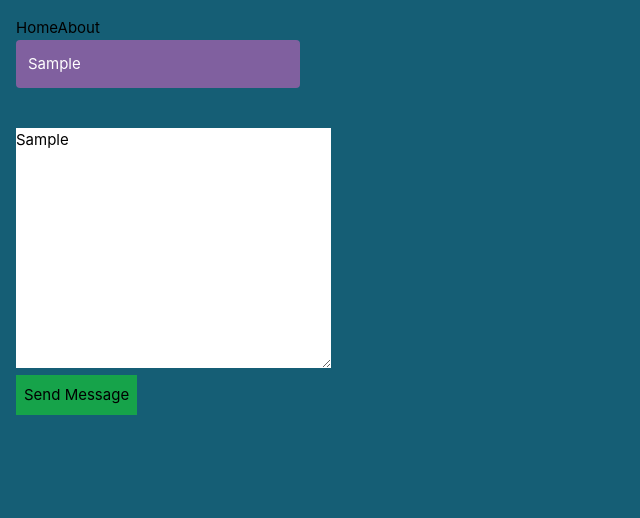
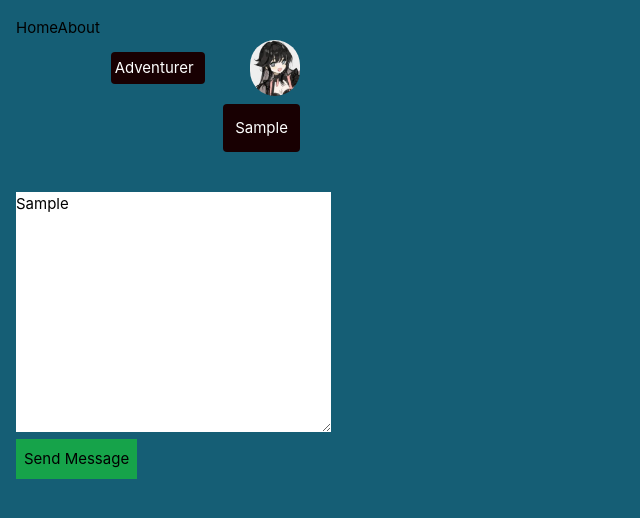
Before and after one commit to CarolinaMargiotti/characterwritting, a Vue app: page / in a window 1280 px wide. Both pictures are taken after typing "Sample" into the empty fields and a click on the button "Send Message". Shown: the top 518 px of the page, without its empty margins (0-640 px from the left). Built offline with nearby package versions, Linux system fonts and the light colour scheme.

Commit message:
character message setup

```diff
--- a/src/assets/baseTw.css
+++ b/src/assets/baseTw.css
@@ -554,37 +554,107 @@ video {
   --tw-contain-style:  ;
 }
 
-.mt-4 {
-  margin-top: 1rem;
+.col-span-3 {
+  grid-column: span 3 / span 3;
+}
+
+.col-start-3 {
+  grid-column-start: 3;
+}
+
+.col-start-2 {
+  grid-column-start: 2;
+}
+
+.mb-2 {
+  margin-bottom: 0.5rem;
+}
+
+.mb-5 {
+  margin-bottom: 1.25rem;
 }
 
 .mt-10 {
   margin-top: 2.5rem;
 }
 
-.mb-3 {
-  margin-bottom: 0.75rem;
+.mt-2 {
+  margin-top: 0.5rem;
 }
 
-.mb-10 {
-  margin-bottom: 2.5rem;
+.flex {
+  display: flex;
 }
 
-.mb-5 {
-  margin-bottom: 1.25rem;
+.grid {
+  display: grid;
+}
+
+.h-5 {
+  height: 1.25rem;
+}
+
+.h-20 {
+  height: 5rem;
+}
+
+.h-10 {
+  height: 2.5rem;
+}
+
+.h-14 {
+  height: 3.5rem;
+}
+
+.h-fit {
+  height: -moz-fit-content;
+  height: fit-content;
 }
 
 .w-30ch {
   width: 30ch;
 }
 
+.w-10ch {
+  width: 10ch;
+}
+
+.w-fit {
+  width: -moz-fit-content;
+  width: fit-content;
+}
+
+.grid-cols-3 {
+  grid-template-columns: repeat(3, minmax(0, 1fr));
+}
+
+.items-center {
+  align-items: center;
+}
+
+.justify-end {
+  justify-content: flex-end;
+}
+
+.justify-items-end {
+  justify-items: end;
+}
+
 .rounded {
   border-radius: 0.25rem;
+}
+
+.rounded-full {
+  border-radius: 9999px;
 }
 
 .bg-green-600 {
   --tw-bg-opacity: 1;
   background-color: rgb(22 163 74 / var(--tw-bg-opacity));
+}
+
+.p-2 {
+  padding: 0.5rem;
 }
 
 .p-3 {
@@ -595,8 +665,20 @@ video {
   padding: 1rem;
 }
 
-.p-2 {
-  padding: 0.5rem;
+.p-1 {
+  padding: 0.25rem;
+}
+
+.p-1\.5 {
+  padding: 0.375rem;
+}
+
+.align-middle {
+  vertical-align: middle;
+}
+
+.align-bottom {
+  vertical-align: bottom;
 }
 
 *,
--- a/src/components/CharacterMessage.vue
+++ b/src/components/CharacterMessage.vue
@@ -1,6 +1,8 @@
 <script>
 import { defineComponent } from "vue";
+import { getTextColorBasedOnContrast } from "@/util/TextColor";
 import Message from "./Message.vue";
+import CharacterMessage from "./CharacterMessage.vue";
 
 export default defineComponent({
 	name: "CharacterMessage",
@@ -8,22 +10,48 @@ export default defineComponent({
 		Message,
 	},
 	props: {
-		characterInfo: {
-			type: Object,
+		// characterInfo: {},
+		text: {
+			type: String,
 		},
 	},
 	data() {
 		return {
 			characterInfo: {
-				name: "Agne",
-				color: "#f2830d",
-				image: "",
+				name: "Adventurer",
+				color: "#180002",
+				image: "adventurer.jpg",
 				details: "",
 			},
 		};
 	},
+	computed: {
+		textColor() {
+			return getTextColorBasedOnContrast(this.characterInfo.color);
+		},
+		blockStyle() {
+			return {
+				backgroundColor: this.characterInfo.color,
+				color: this.textColor,
+			};
+		},
+	},
 });
 </script>
 <template>
-	<div></div>
+	<div class="grid grid-cols-3 items-center justify-items-end">
+		<div class="w-10ch p-1 rounded col-start-2 h-fit" :style="blockStyle">
+			{{ characterInfo.name }}
+		</div>
+		<img
+			class="rounded-full h-14 w-fit"
+			src="../assets/CharacterImages/Adventurer.jpg"
+			alt="Character image"
+		/>
+		<Message
+			class="col-span-3 mt-2"
+			:color="characterInfo.color"
+			:text="text"
+		></Message>
+	</div>
 </template>
--- a/src/components/Message.vue
+++ b/src/components/Message.vue
@@ -1,5 +1,6 @@
 <script>
 import { defineComponent } from "vue";
+import { getTextColorBasedOnContrast } from "@/util/TextColor";
 
 export default defineComponent({
 	name: "Message",
@@ -14,19 +15,7 @@ export default defineComponent({
 
 	computed: {
 		textColor() {
-			if (!this.color) return;
-
-			console.log(this.color);
-			// Convert hex to RGB
-			const r = parseInt(this.color.slice(1, 3), 16);
-			const g = parseInt(this.color.slice(3, 5), 16);
-			const b = parseInt(this.color.slice(5, 7), 16);
-
-			// Calculate luminance
-			const luminance = 0.2126 * r + 0.7152 * g + 0.0722 * b;
-
-			// Return black for light backgrounds and white for dark backgrounds
-			return luminance > 128 ? "black" : "white";
+			return getTextColorBasedOnContrast(this.color);
 		},
 		blockStyle() {
 			return {
@@ -39,7 +28,7 @@ export default defineComponent({
 </script>
 
 <template>
-	<p class="w-30ch rounded p-3" :style="blockStyle">
+	<p class="rounded p-3" :style="blockStyle">
 		{{ text }}
 	</p>
 </template>
--- /dev/null
+++ b/src/util/TextColor.js
@@ -0,0 +1,13 @@
+export function getTextColorBasedOnContrast(hexColor) {
+	if (!hexColor) return;
+	// Convert hex to RGB
+	const r = parseInt(hexColor.slice(1, 3), 16);
+	const g = parseInt(hexColor.slice(3, 5), 16);
+	const b = parseInt(hexColor.slice(5, 7), 16);
+
+	// Calculate luminance
+	const luminance = 0.2126 * r + 0.7152 * g + 0.0722 * b;
+
+	// Return black for light backgrounds and white for dark backgrounds
+	return luminance > 128 ? "black" : "white";
+}
--- a/src/views/HomeView.vue
+++ b/src/views/HomeView.vue
@@ -1,11 +1,13 @@
 <script>
 import { defineComponent } from "vue";
 import Message from "@/components/Message.vue";
+import CharacterMessage from "@/components/CharacterMessage.vue";
 
 export default defineComponent({
 	name: "HomeView",
 	components: {
 		Message,
+		CharacterMessage,
 	},
 	data() {
 		return {
@@ -24,14 +26,14 @@ export default defineComponent({
 
 <template>
 	<main>
-		<div>
-			<Message
+		<div class="w-30ch">
+			<CharacterMessage
 				class="mb-5"
 				v-for="(message, index) in messages"
 				:key="index"
 				:text="message.text"
 				:color="message.color"
-			></Message>
+			></CharacterMessage>
 		</div>
 		<form class="mt-10">
 			<textarea
--- a/tailwind.config.js
+++ b/tailwind.config.js
@@ -4,6 +4,7 @@ module.exports = {
 		extend: {
 			spacing: {
 				"30ch": "30ch",
+				"10ch": "10ch",
 			},
 		},
 	},
```
Also changed, not shown: src/assets/CharacterImages/Adventurer.jpg (added), src/assets/CharacterImages/Eerica.jpg (added).
